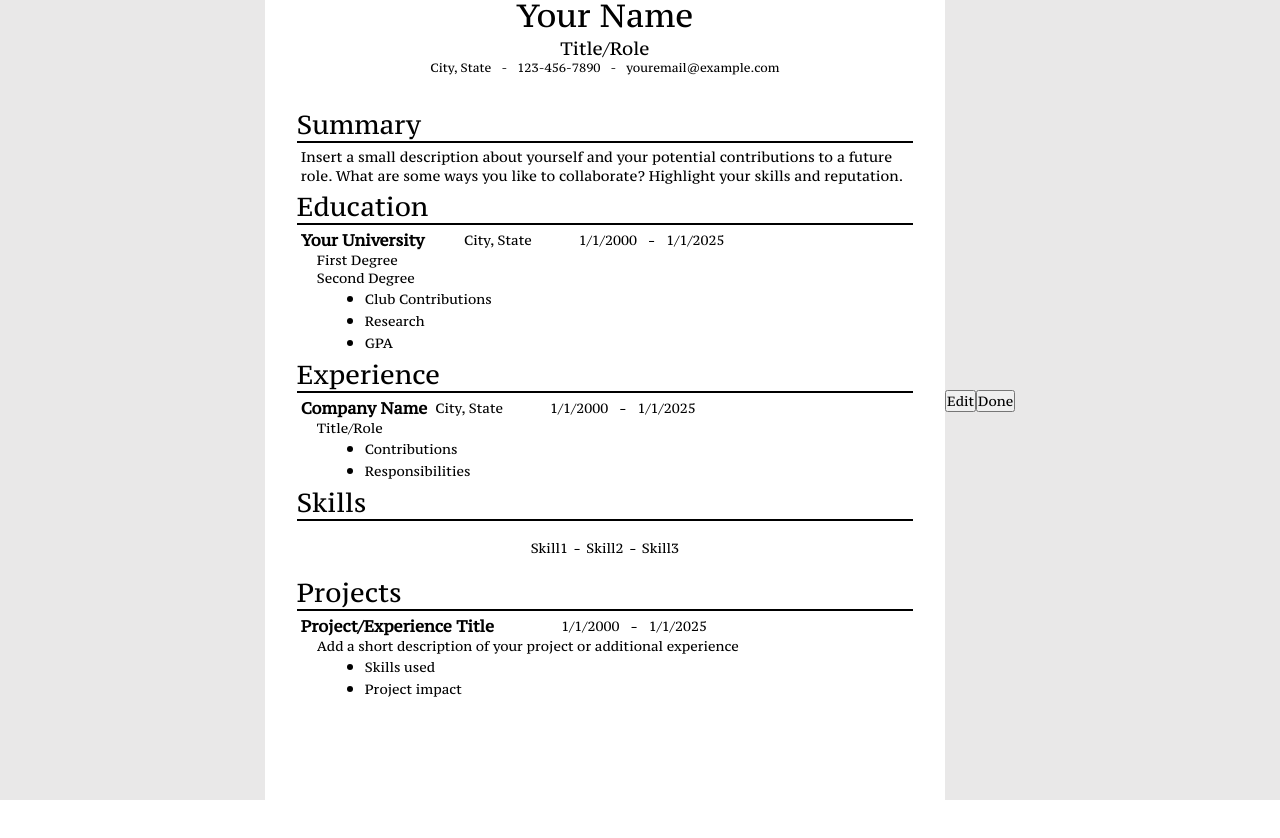
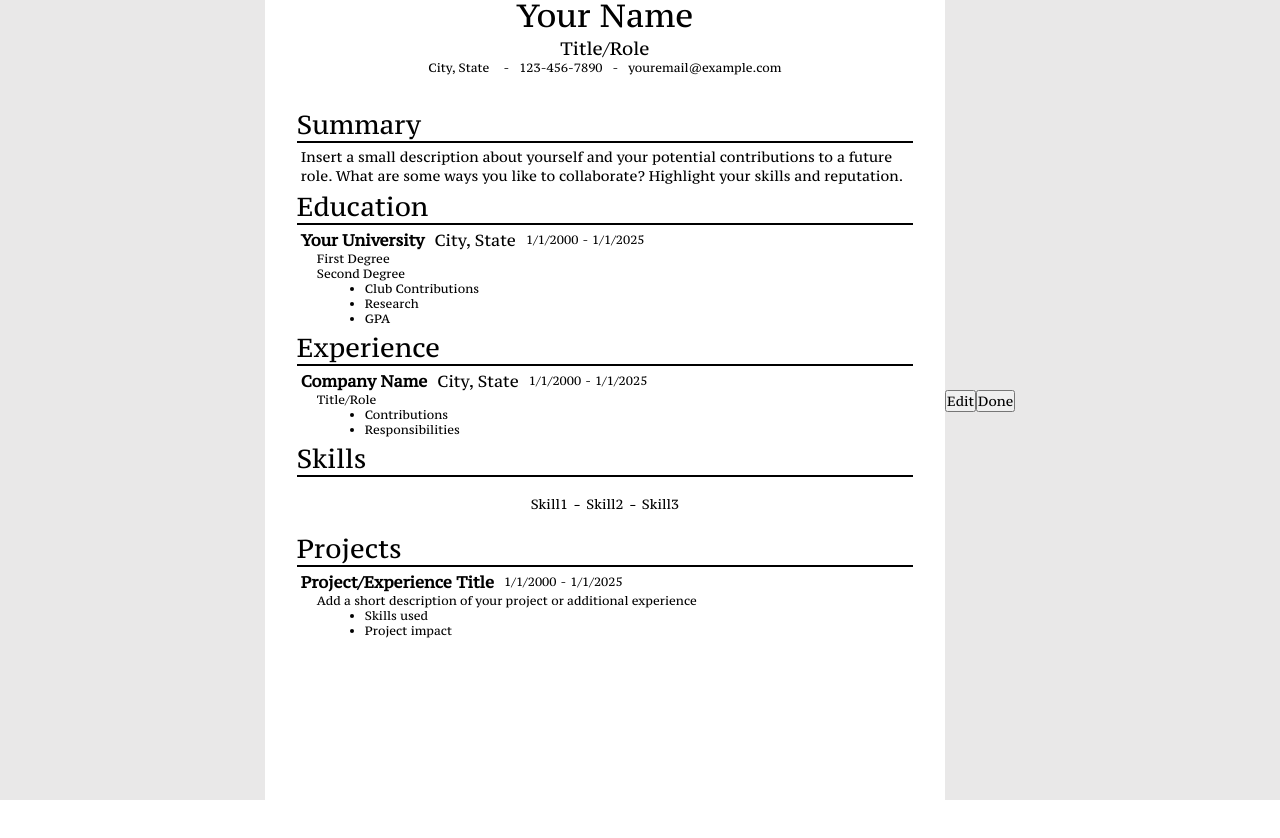
Before and after one commit to mkreynolds919/cv-generator, a React (Vite) app: page / in a window 1280 px wide. Both pictures are taken after a click on the button "Done". Built offline with nearby package versions, Linux system fonts and the light colour scheme.

Commit message:
feat: Add displayable components and styling to SectionInfo component

```diff
--- a/src/components/Education.jsx
+++ b/src/components/Education.jsx
@@ -1,7 +1,7 @@
 
 import SectionInfo from "./SectionInfo.jsx";
 
-export default function Education({ data, setData }) {
+export default function Education({ data, setData, isEditing }) {
     return (
         <div className="education-container section">
             <h1 className="section-header">Education</h1>
@@ -18,6 +18,7 @@ export default function Education({ data, setData }) {
                         key={school.id}
                         id={school.id}
                         source="education"
+                        isEditing={isEditing}
                         />
             })}
         </div>
--- a/src/components/Experience.jsx
+++ b/src/components/Experience.jsx
@@ -1,7 +1,7 @@
 
 import SectionInfo from "./SectionInfo.jsx";
 
-export default function Experience({ data, setData }) {
+export default function Experience({ data, setData, isEditing }) {
     return (
             <div className="experience-container section">
                 <h1 className="section-header">Experience</h1>
@@ -18,6 +18,7 @@ export default function Experience({ data, setData }) {
                             key={exp.id}
                             id={exp.id}
                             source="experience"
+                            isEditing={isEditing}
                             />
                 })}
             </div>
--- a/src/components/Projects.jsx
+++ b/src/components/Projects.jsx
@@ -1,7 +1,7 @@
 
 import SectionInfo from "./SectionInfo.jsx";
 
-export default function Projects({ data, setData }) {
+export default function Projects({ data, setData, isEditing }) {
     return (
             <div className="projects-container section">
                 <h1 className="section-header">Projects</h1>
@@ -18,6 +18,7 @@ export default function Projects({ data, setData }) {
                             key={proj.id}
                             id={proj.id}
                             source="projects"
+                            isEditing={isEditing}
                             />
                 })}
             </div>
--- a/src/components/SectionInfo.jsx
+++ b/src/components/SectionInfo.jsx
@@ -1,7 +1,7 @@
 
 import "../styles/SectionInfo.css";
 
-export default function SectionInfo({ name, location, startDate, endDate, subtitles, bullets, setData, id, source }) {
+export default function SectionInfo({ name, location, startDate, endDate, subtitles, bullets, setData, id, source, isEditing }) {
 
     function handleInfo(e, item) {
         const itemData = e.target.value;
@@ -39,6 +39,8 @@ export default function SectionInfo({ name, location, startDate, endDate, subtit
         }));
     }
 
+
+    if (isEditing) {
         return (
             <div className="info-container">
                 <div className="top-line">
@@ -62,4 +64,29 @@ export default function SectionInfo({ name, location, startDate, endDate, subtit
                             </ul>}
             </div>
         );
+    } else {
+        return (
+            <div className="info-container">
+                <div className="top-line">
+                    <div className="info-name">{name}</div>
+                    {location && <div className="info-location">{location}</div>}
+                    <div className="date-container">
+                        <div className="start-date">{startDate}</div>
+                        <div className="hypen">-</div>
+                        <div className="end-date">{endDate}</div>
+                    </div>
+                </div>
+                {subtitles.map((sub) => {
+                    return <div className="subtitle" key={sub}>{sub}</div>
+                })}
+                {bullets && <ul className="bullets">
+                                {bullets.map((bullet) => {
+                                    return <li className="bullet" key={bullet}>{bullet}</li>
+                                })}
+                            </ul>}
+            </div>
+        );
     }
+
+
+}
--- a/src/styles/SectionInfo.css
+++ b/src/styles/SectionInfo.css
@@ -5,11 +5,13 @@
 
 .top-line {
     display: flex;
+    gap: 10px;
 }
 
 .date-container {
     display: flex;
     justify-content: center;
+    align-items: center;
 }
 
 .info-name {
@@ -29,3 +31,8 @@
 .bullets {
     margin: 0 4rem;
 }
+
+div.location, .date-container div, div.subtitle, li.bullet {
+    font-size: 12px;
+    margin-right: 4px;
+}
```
Lines whose indentation alone changed are shown as unchanged.
